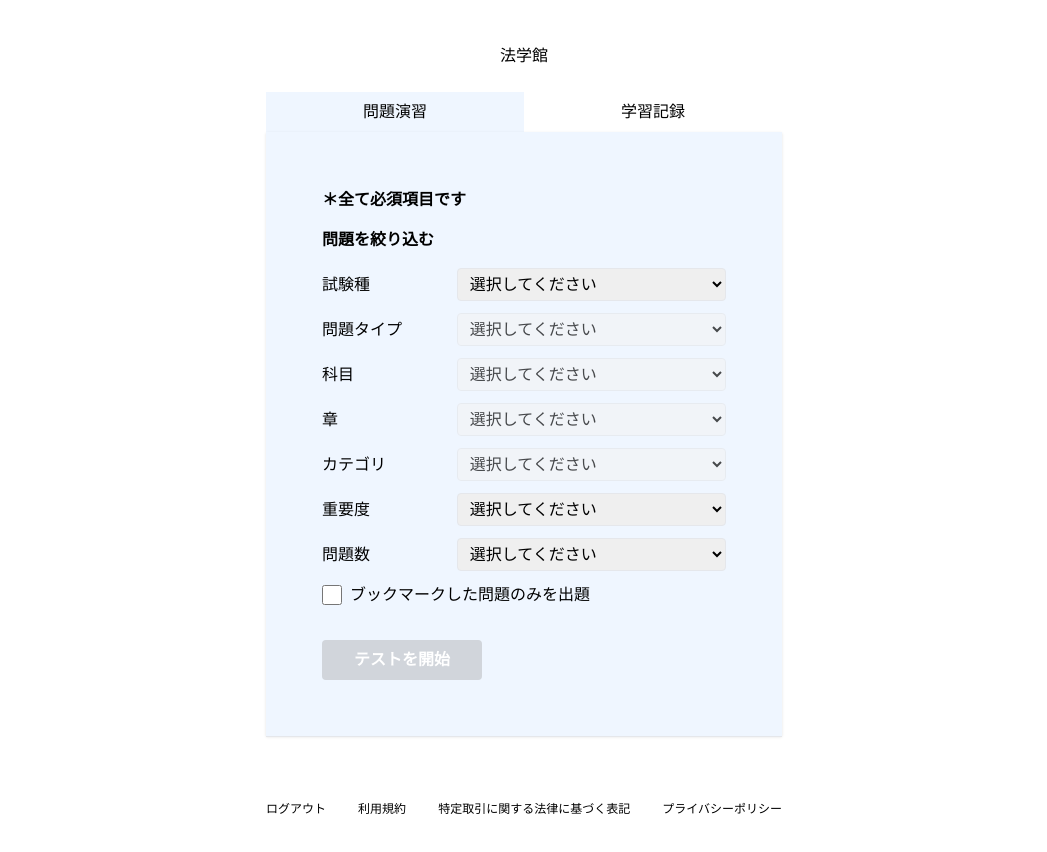
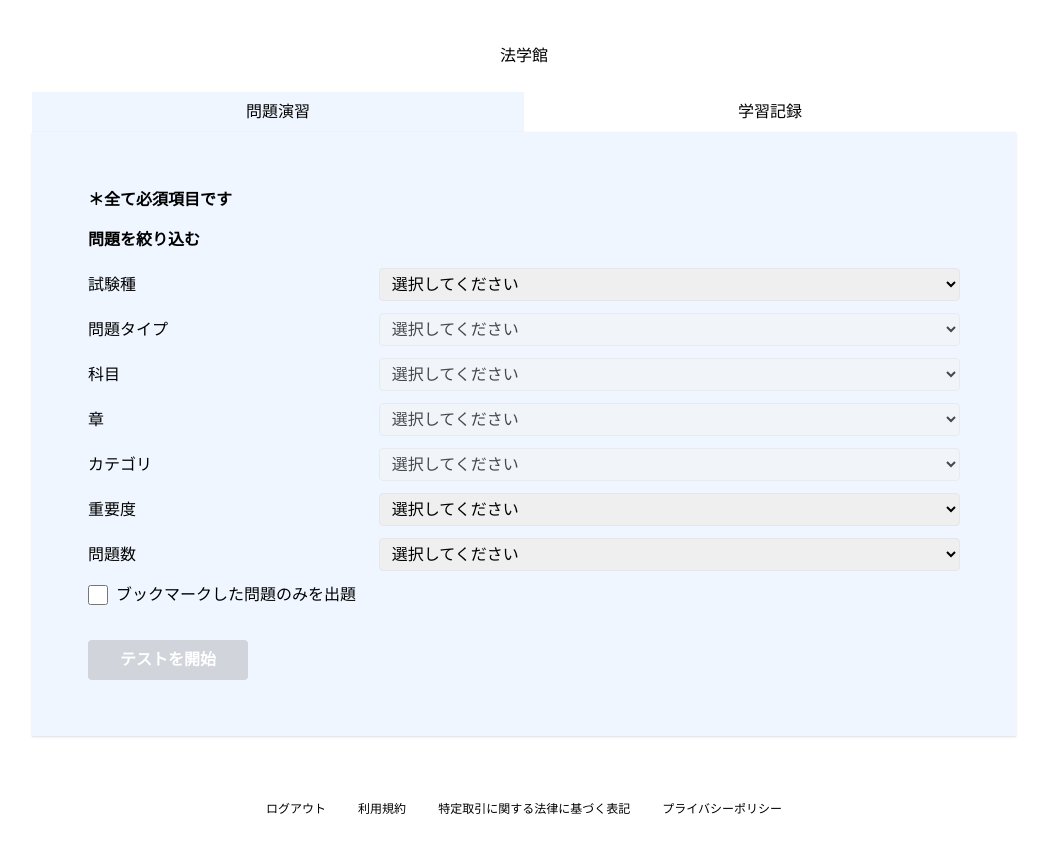
Before and after one commit to omegamaster86/supabase-mcp, a Next.js app: page / in a window 1280 px wide. Shown: the top 852 px of the page, without its empty margins (116-1163 px from the left). Built offline with nearby package versions, Linux system fonts and the light colour scheme.

Commit message:
トップページのレイアウトを調整し、不要なラッパー要素を削除してコードを簡素化しました。

```diff
--- a/app/layout.tsx
+++ b/app/layout.tsx
@@ -32,8 +32,8 @@
 					enableSystem
 					disableTransitionOnChange
 				>
-					<main className="min-h-screen flex flex-col items-center">
-						<div className="flex flex-col gap-20 max-w-5xl p-5">{children}</div>
+					<main className="min-h-screen max-w-5xl mx-auto flex flex-col items-center p-5">
+						{children}
 					</main>
 				</ThemeProvider>
 			</body>
```
